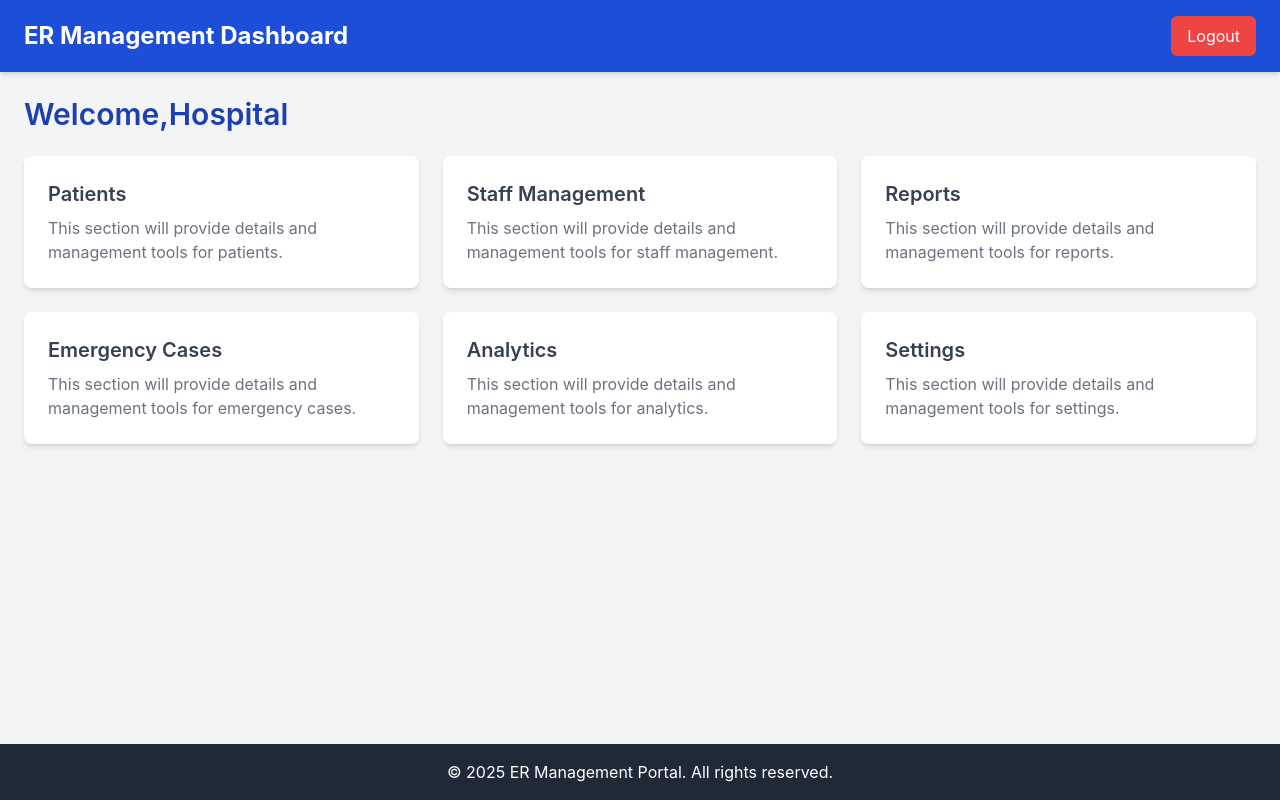
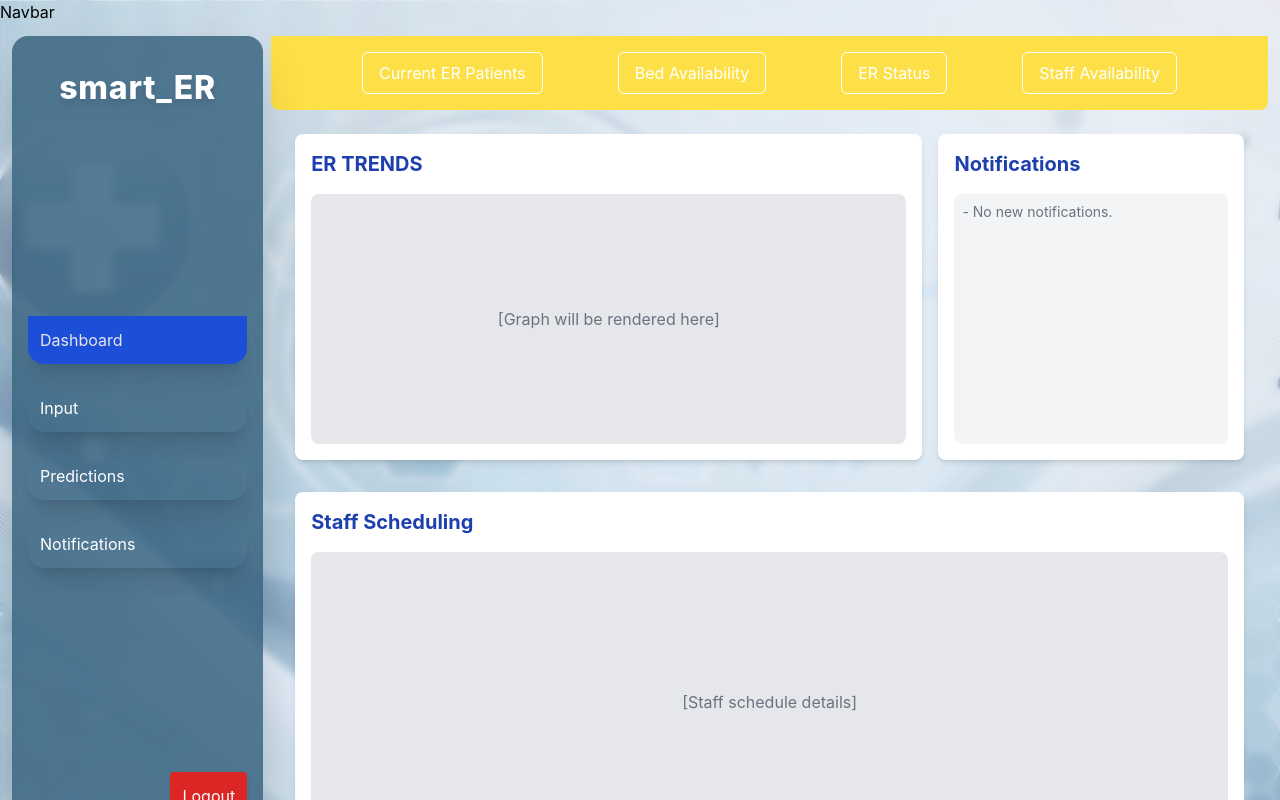
Before and after one commit to Gopika-3747/smart-er2, a Next.js app: page /dashboard in a window 1280 px wide. Shown: the top 800 px of the page. Built offline with nearby package versions, Linux system fonts and the light colour scheme; sample sign-in values are in the browser's storage.

Commit message:
dashboard updated

```diff
--- /dev/null
+++ b/src/app/components/navbar.js
@@ -0,0 +1,7 @@
+const Navbar = () => {
+    return (
+        <div>Navbar</div>
+    )
+ }
+
+ export default Navbar;
--- /dev/null
+++ b/src/app/components/sidebar.js
@@ -0,0 +1,57 @@
+'use client';
+import Link from 'next/link';
+import { useRouter } from 'next/navigation';
+import { usePathname } from 'next/navigation';
+
+
+
+ const Sidebar = () => {
+
+    const router = useRouter();
+    const pathname = usePathname();
+
+    const handleLogout = () => {
+        localStorage.removeItem('isAuthenticated');
+        localStorage.removeItem('hospitalName');
+        alert('Logged out successfully!');
+        router.push('/');
+      };
+
+    return (
+        <div className="w-[20%] h-[100vh] bg-[#245370]  bg-opacity-75 rounded-2xl shadow-2xl backdrop-blur-sm text-white p-4 flex flex-col justify-between mr-2">
+        <div className="text-center mt-3 flex items-center justify-center">
+          <h1 className="text-[1.2rem] md:text-[2rem] font-extrabold tracking-wide drop-shadow-lg text-white ">smart_ER</h1>
+        </div>
+
+        <div className=' flex flex-col gap-5'>
+        <Link href="/dashboard" className={`p-3 rounded-2xl rounded-t-none transition shadow-xl ${
+          pathname === '/dashboard' ? 'bg-blue-700 text-gray-200' : 'hover:bg-blue-500'
+        }`} >
+          Dashboard
+        </Link>
+        <Link href="input" className={`p-3 rounded-2xl rounded-t-none transition shadow-xl ${
+          pathname === '/input' ? 'bg-blue-700 text-gray-200' : 'hover:bg-blue-500'
+        }`} >
+          Input
+        </Link>
+        <Link href="predictions" className={`p-3 rounded-2xl rounded-t-none transition shadow-xl ${
+          pathname === '/predictions' ? 'bg-blue-700 text-gray-200' : 'hover:bg-blue-500'
+        }`} >
+          Predictions
+        </Link>
+        <Link href="notifications" className={`p-3 rounded-2xl rounded-t-none transition shadow-xl ${
+          pathname === '/notifications' ? 'bg-blue-700 text-gray-200' : 'hover:bg-blue-500'
+        }`} >
+          Notifications
+        </Link>
+        </div>
+
+        <div className='text-end'>
+        <button onClick={handleLogout} className="p-3 rounded bg-red-600 shadow-md mt-auto hover:bg-red-500 transition">Logout
+        </button>
+        </div>
+  </div>
+    )
+ }
+
+ export default Sidebar;
--- a/src/app/dashboard/page.js
+++ b/src/app/dashboard/page.js
@@ -1,22 +1,27 @@
 'use client';
 
-import React from 'react';
+import React, { useEffect, useState } from 'react';
 import { useRouter } from 'next/navigation';
 import useAuth from '@/hooks/useAuth';
+import Sidebar from '../components/sidebar';
+import Navbar from '../components/navbar';
 
 const Dashboard = () => {
   const router = useRouter();
   const { isAuthenticated, isLoading } = useAuth();
-  localStorage.getItem('userName') || 'User';
-  const hospitalName = localStorage.getItem('hospitalName') || 'Hospital';
 
 
-  const handleLogout = () => {
-    localStorage.removeItem('isAuthenticated');
-    localStorage.removeItem('hospitalName');
-    alert('Logged out successfully!');
-    router.push('/');
-  };
+  const [userName, setUserName] = useState('User');
+  const [hospitalName, setHospitalName] = useState('Hospital');
+
+  // ✅ Fix: Access localStorage only after component mounts
+  useEffect(() => {
+    if (typeof window !== 'undefined') {
+      setUserName(localStorage.getItem('userName') || 'User');
+      setHospitalName(localStorage.getItem('hospitalName') || 'Hospital');
+    }
+  }, []);
+
 
 
   if (isLoading) {
@@ -26,50 +31,70 @@ const Dashboard = () => {
       </div>
     );
   }
-
-
   if (!isAuthenticated) {
     return null;
   }
 
   return (
-    <div className="min-h-screen bg-gray-100 flex flex-col">
-      {/* Navbar */}
-      <header className="bg-blue-700 text-white py-4 shadow-md">
-        <div className="container mx-auto flex justify-between items-center px-6">
-          <h1 className="text-2xl font-bold">ER Management Dashboard</h1>
+    <div className="min-h-screen bg-opacity-50 backdrop-blur-sm bg-blue-100">
+
+     {/* Top Navbar */}
+    <div>
+     <Navbar/>
+    </div>
+
+     <div className='flex m-3'>
+      <Sidebar />
+
+      {/* Main Section */}
+      <div className="flex-1 flex flex-col">
+      <div className="bg-yellow-300 text-white p-4 flex justify-evenly rounded-bl-lg rounded-br-lg">
+          {['Current ER Patients', 'Bed Availability', 'ER Status', 'Staff Availability'].map((item, index) => (
             <button
-            onClick={handleLogout}
-            className="bg-red-500 hover:bg-red-600 text-white py-2 px-4 rounded-md transition"
+              key={index}
+              className="border border-white px-4 py-2 rounded-md bg-opacity-20 hover:bg-opacity-40 transition"
             >
-            Logout
+              {item}
             </button>
+          ))}
         </div>
-      </header>
 
         {/* Main Content */}
-      <main className="flex-grow container mx-auto p-6">
-        <div className="mb-6">
-        <h2 className="text-3xl font-semibold text-blue-800 mb-6">Welcome,{hospitalName}</h2>
+        <div className="p-6 grid grid-cols-3 gap-4">
+          {/* ER Trends */}
+          <div className="col-span-2 bg-white p-4 rounded-lg shadow-md">
+            <h2 className="text-blue-800 text-xl font-bold mb-4">ER TRENDS</h2>
+            <div className="h-[250px] bg-gray-200 rounded-lg flex items-center justify-center">
+              {/* Placeholder for Chart */}
+              <span className="text-gray-500">[Graph will be rendered here]</span>
             </div>
-        <div className="grid grid-cols-1 md:grid-cols-2 lg:grid-cols-3 gap-6">
-          {/* Dummy Cards */}
-          {['Patients', 'Staff Management', 'Reports', 'Emergency Cases', 'Analytics', 'Settings'].map((item, index) => (
-            <div key={index} className="p-6 bg-white rounded-lg shadow-md hover:shadow-lg transition">
-              <h3 className="text-xl font-semibold text-gray-700 mb-2">{item}</h3>
-              <p className="text-gray-500">
-                This section will provide details and management tools for {item.toLowerCase()}.
+          </div>
+
+          {/* Notifications */}
+          <div className="bg-white p-4 rounded-lg shadow-md">
+            <h2 className="text-blue-800 text-xl font-bold mb-4">Notifications</h2>
+            <div className="h-[250px] bg-gray-100 rounded-lg p-2">
+              <p className="text-gray-500 text-sm">
+                - No new notifications.
               </p>
             </div>
-          ))}
           </div>
-      </main>
 
+          {/* Staff Scheduling */}
+          <div className="col-span-3 bg-white p-4 rounded-lg shadow-md mt-4">
+            <h2 className="text-blue-800 text-xl font-bold mb-4">Staff Scheduling</h2>
+            <div className="h-[300px] bg-gray-200 rounded-lg flex items-center justify-center">
+              {/* Placeholder for Scheduling */}
+              <span className="text-gray-500">[Staff schedule details]</span>
+            </div>
+          </div>
+        </div>
+        </div>
+
+      </div>
        {/* Footer */}
-      <footer className="bg-gray-800 text-white py-4">
-        <div className="container mx-auto text-center">
+       <footer className="bg-gray-800 text-white text-center py-3">
           © {new Date().getFullYear()} ER Management Portal. All rights reserved.
-        </div>
         </footer>
     </div>
   );
--- /dev/null
+++ b/src/app/input/page.js
@@ -0,0 +1,11 @@
+import Sidebar from "../components/sidebar";
+
+const Input = () => {
+    return (
+        <div>
+            <Sidebar/>
+        </div>
+    )
+ }
+
+ export default Input;
--- /dev/null
+++ b/src/app/notifications/page.js
@@ -0,0 +1,11 @@
+import Sidebar from "../components/sidebar";
+
+const notification = () => {
+    return (
+        <div>
+            <Sidebar/>
+        </div>
+    )
+ }
+
+ export default notification;
--- a/src/app/page.js
+++ b/src/app/page.js
@@ -139,7 +139,7 @@ const Login = () => {
             <div className="flex justify-center">
               <button
                 type="submit"
-                className="mt-5 mb-2 w-[30%] py-2 bg-blue-700 text-white rounded-md font-semibold text-[1rem] shadow-md hover:bg-blue-700 transition"
+                className="mt-10 mb-2 w-[30%] py-2 bg-blue-700 text-white rounded-md font-semibold text-[1rem] shadow-md hover:bg-blue-700 transition"
                 disabled={isLoading}
                 aria-disabled={isLoading}
               >
--- /dev/null
+++ b/src/app/predictions/page.js
@@ -0,0 +1,11 @@
+import Sidebar from "../components/sidebar";
+
+const Predictions = () => {
+    return (
+        <div>
+            <Sidebar/>
+        </div>
+    )
+ }
+
+ export default Predictions;
```
Also changed, not shown: src/app/globals.css (+83 -0 lines). Lines whose indentation alone changed are shown as unchanged.
